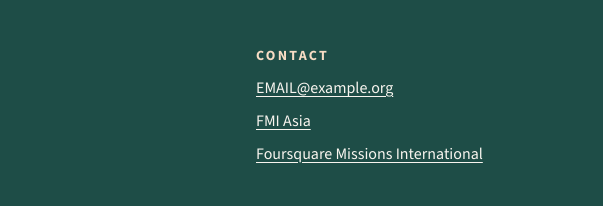
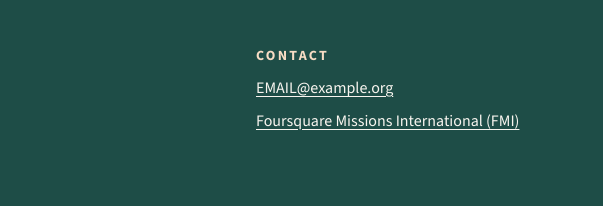
Before and after one commit to jcobler77/asiaawareness, a plain HTML site: page index.html in a window 1280 px wide. Shown: the part 8213-8419 px from the top of the page, 288-891 px from the left. Drawn offline with nearby package versions, Linux system fonts and the light colour scheme.

Commit message:
Point all Foursquare Missions links to Meet Your FMI Workers
asiapacificmissions.org belongs to a different denomination. The footer's
two FMI links (both now the same page) are merged into one.

Co-Authored-By: Claude Opus 5.5 <noreply@anthropic.com>
Claude-Session: https://claude.ai/code/session_01EzBjrMqrEAji9AWHZvxqX2

```diff
--- a/index.html
+++ b/index.html
@@ -490,8 +490,7 @@ img,svg{max-width:100%;height:auto;display:block}
         <ul>
           <!-- PLACEHOLDER: contact email -->
           <li><a href="mailto:EMAIL@example.org">EMAIL@example.org</a></li>
-          <li><a href="https://www.asiapacificmissions.org" rel="noopener">FMI Asia</a></li>
-          <li><a href="https://www.foursquaremissions.org" rel="noopener">Foursquare Missions International</a></li>
+          <li><a href="https://resources.foursquare.org/meet-your-fmi-workers/" rel="noopener">Foursquare Missions International (FMI)</a></li>
         </ul>
       </div>
       <div>
```
Also changed, not shown: 1 other file.
